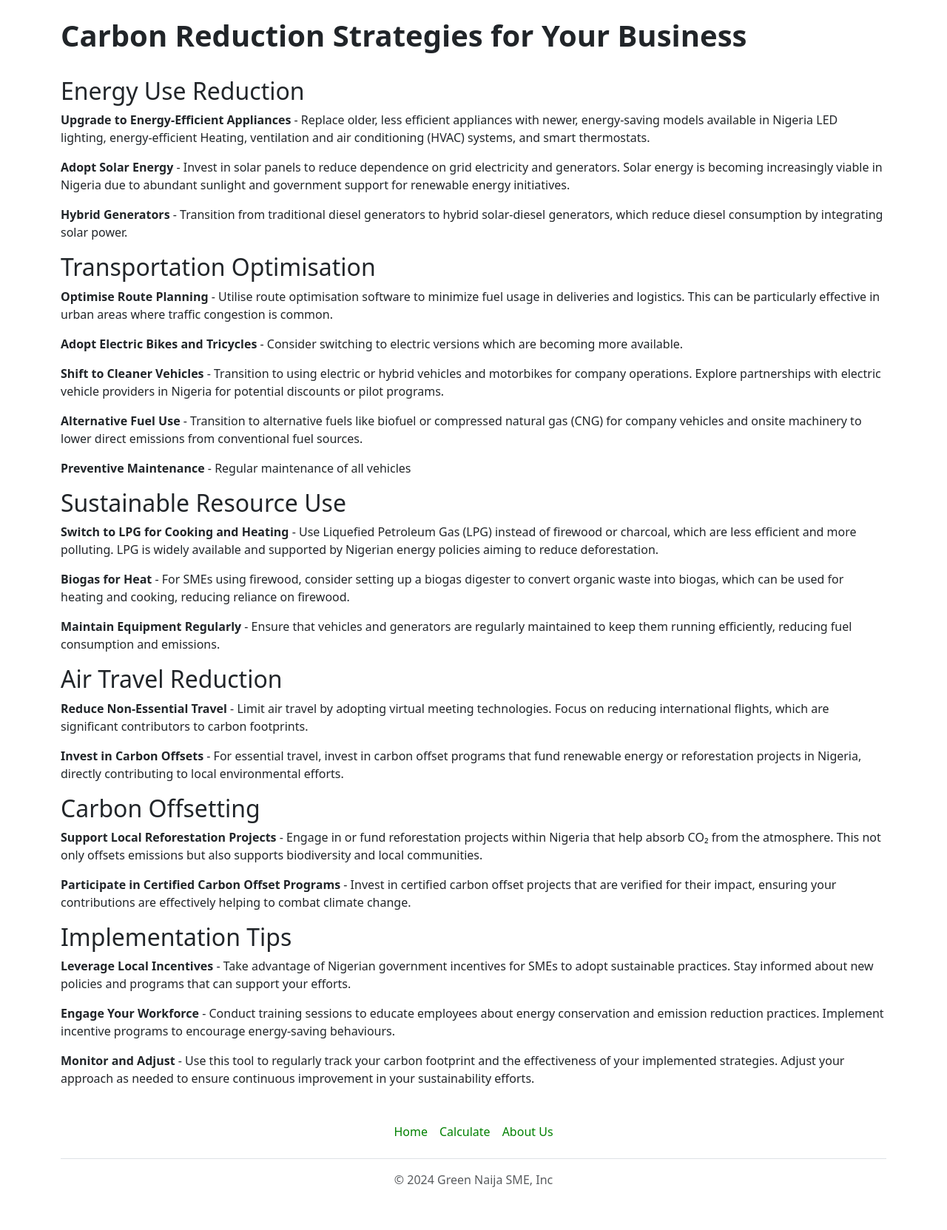
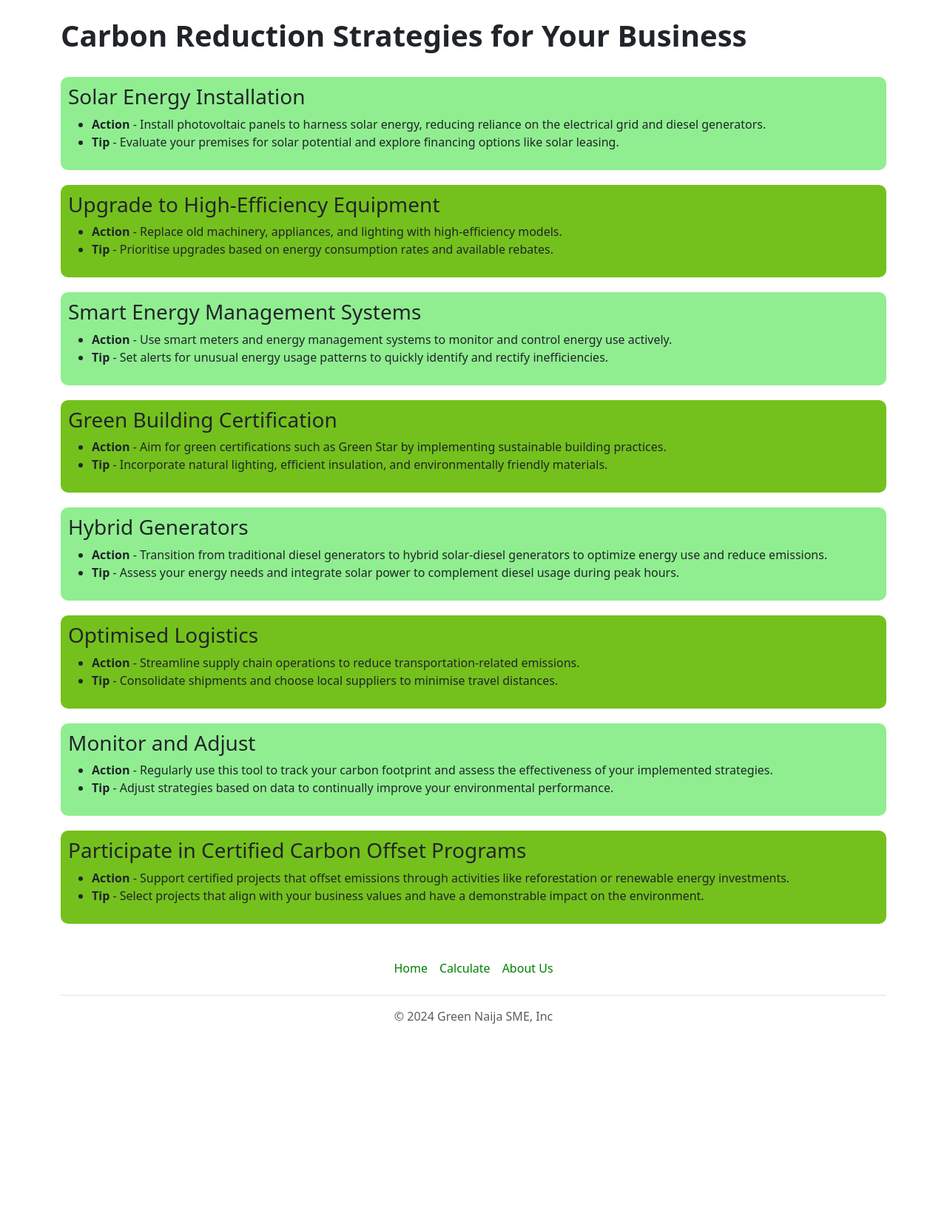
Before and after one commit to Te-mixx/Green-naija-sme, a Flask app: page /strategies in a window 1280 px wide. Shown: the part 121-1784 px from the top of the page at 74% size. After the commit the page ends 1505 px from the top, so only its background shows below. Run offline with Flask 3, Linux system fonts and the light colour scheme; the visitor is signed in with stand-in values (Sample User, id 1); some libraries are stand-ins or nearby versions.

```diff
--- a/flaskr/routes.py
+++ b/flaskr/routes.py
@@ -261,6 +261,12 @@ def strategies():
     return render_template('strategies.html', title='Strategies')
 
 
+@app.route("/strategiess", methods=['GET'])
+@login_required
+def strategiess():
+    return render_template('strategies1.html', title='Strategies')
+
+
 @app.route("/logout")
 def logout():
     logout_user()
--- a/flaskr/static/custom.css
+++ b/flaskr/static/custom.css
@@ -1,4 +1,18 @@
 /* custom.css */
+
+#result {
+    border-radius: 10px;
+    padding: 10px; /* Add padding for spacing */
+    margin-bottom: 20px; /* Add margin for spacing between ul elements */
+    background-color: lightgreen;
+}
+
+#result2 {
+    border-radius: 10px;
+    padding: 10px; /* Add padding for spacing */
+    margin-bottom: 20px; /* Add margin for spacing between ul elements */
+    background-color: rgb(116, 193, 29);
+}
 
 .custom-primary-btn {
     color: green;
--- a/flaskr/templates/strategies.html
+++ b/flaskr/templates/strategies.html
@@ -2,37 +2,71 @@
 {% block content%}
     <h1><strong> Carbon Reduction Strategies for Your Business </strong></h1>
     <br>
-    <h2> Energy Use Reduction </h2>
 
-    <p><strong> Upgrade to Energy-Efficient Appliances </strong> - Replace older, less efficient appliances with newer, energy-saving models available in Nigeria LED lighting, energy-efficient Heating, ventilation and air conditioning (HVAC) systems, and smart thermostats.</p>
+    <div id="result">
+        <h3> Solar Energy Installation </h3>
+        <ul>
+            <li><strong> Action </strong> - Install photovoltaic panels to harness solar energy, reducing reliance on the electrical grid and diesel generators.</li>
+            <li><strong> Tip </strong> - Evaluate your premises for solar potential and explore financing options like solar leasing.</li>
+        </ul>
 
-    <p><strong> Adopt Solar Energy </strong> - Invest in solar panels to reduce dependence on grid electricity and generators. Solar energy is becoming increasingly viable in Nigeria due to abundant sunlight and government support for renewable energy initiatives.</p>
-    <p><strong> Hybrid Generators </strong> - Transition from traditional diesel generators to hybrid solar-diesel generators, which reduce diesel consumption by integrating solar power.</p>
+    </div>
 
-    <h2> Transportation Optimisation </h2>
+    <div id="result2">
+        <h3> Upgrade to High-Efficiency Equipment </h3>
+        <ul>
+            <li><strong> Action </strong> - Replace old machinery, appliances, and lighting with high-efficiency models. </li>
+            <li><strong> Tip  </strong> - Prioritise upgrades based on energy consumption rates and available rebates.</li>
+        </ul>
 
-    <p><strong> Optimise Route Planning </strong> - Utilise route optimisation software to minimize fuel usage in deliveries and logistics. This can be particularly effective in urban areas where traffic congestion is common. </p>
-    <p><strong> Adopt Electric Bikes and Tricycles  </strong> - Consider switching to electric versions which are becoming more available.</p>
-    <p><strong> Shift to Cleaner Vehicles </strong> - Transition to using electric or hybrid vehicles and motorbikes for company operations. Explore partnerships with electric vehicle providers in Nigeria for potential discounts or pilot programs.</p>
-    <p><strong> Alternative Fuel Use </strong> - Transition to alternative fuels like biofuel or compressed natural gas (CNG) for company vehicles and onsite machinery to lower direct emissions from conventional fuel sources.</p>
-    <p><strong> Preventive Maintenance </strong> - Regular maintenance of all vehicles</p>
+    </div>
 
-    <h2> Sustainable Resource Use </h2>
-    <p><strong> Switch to LPG for Cooking and Heating </strong> - Use Liquefied Petroleum Gas (LPG) instead of firewood or charcoal, which are less efficient and more polluting. LPG is widely available and supported by Nigerian energy policies aiming to reduce deforestation.</p>
-    <p><strong> Biogas for Heat </strong> - For SMEs using firewood, consider setting up a biogas digester to convert organic waste into biogas, which can be used for heating and cooking, reducing reliance on firewood.</p>
-    <p><strong> Maintain Equipment Regularly </strong> - Ensure that vehicles and generators are regularly maintained to keep them running efficiently, reducing fuel consumption and emissions.</p>
+    <div id="result">
+        <h3> Smart Energy Management Systems </h3>
+        <ul>
+            <li><strong> Action </strong> - Use smart meters and energy management systems to monitor and control energy use actively.</li>
+            <li><strong> Tip </strong> - Set alerts for unusual energy usage patterns to quickly identify and rectify inefficiencies.</li>
+        </ul>
+    </div>
 
-    <h2> Air Travel Reduction </h2>
-    <p><strong> Reduce Non-Essential Travel </strong> - Limit air travel by adopting virtual meeting technologies. Focus on reducing international flights, which are significant contributors to carbon footprints.</p>
-    <p><strong> Invest in Carbon Offsets </strong> - For essential travel, invest in carbon offset programs that fund renewable energy or reforestation projects in Nigeria, directly contributing to local environmental efforts.</p>
+    <div id="result2">
+        <h3> Green Building Certification </h3>
+        <ul>
+            <li><strong> Action </strong> - Aim for green certifications such as Green Star by implementing sustainable building practices.</li>
+            <li><strong> Tip </strong> - Incorporate natural lighting, efficient insulation, and environmentally friendly materials.</li>
+        </ul>
+    </div>
 
-    <h2> Carbon Offsetting </h2>
-    <p><strong> Support Local Reforestation Projects </strong> - Engage in or fund reforestation projects within Nigeria that help absorb CO₂ from the atmosphere. This not only offsets emissions but also supports biodiversity and local communities.</p>
-    <p><strong> Participate in Certified Carbon Offset Programs </strong> - Invest in certified carbon offset projects that are verified for their impact, ensuring your contributions are effectively helping to combat climate change.</p>
+    <div id="result">
+        <h3> Hybrid Generators </h3>
+        <ul>
+            <li><strong> Action </strong> - Transition from traditional diesel generators to hybrid solar-diesel generators to optimize energy use and reduce emissions.</li>
+            <li><strong> Tip </strong> - Assess your energy needs and integrate solar power to complement diesel usage during peak hours.</p>
+        </ul>
+    </div>
 
-    <h2> Implementation Tips </h2>
-    <p><strong> Leverage Local Incentives </strong> - Take advantage of Nigerian government incentives for SMEs to adopt sustainable practices. Stay informed about new policies and programs that can support your efforts.</p>
-    <p><strong> Engage Your Workforce  </strong> - Conduct training sessions to educate employees about energy conservation and emission reduction practices. Implement incentive programs to encourage energy-saving behaviours.</p>
-    <p><strong> Monitor and Adjust </strong> - Use this tool to regularly track your carbon footprint and the effectiveness of your implemented strategies. Adjust your approach as needed to ensure continuous improvement in your sustainability efforts.</p>
+    <div id="result2">
+        <h3> Optimised Logistics </h3>
+        <ul>
+            <li><strong> Action </strong> - Streamline supply chain operations to reduce transportation-related emissions.</li>
+            <li><strong> Tip </strong> - Consolidate shipments and choose local suppliers to minimise travel distances.</li>
+        </ul>
+    </div>
+
+    <div id="result">
+        <h3> Monitor and Adjust </h3>
+        <ul>
+            <li><strong> Action </strong> - Regularly use this tool to track your carbon footprint and assess the effectiveness of your implemented strategies.</li>
+            <li><strong> Tip </strong> - Adjust strategies based on data to continually improve your environmental performance.</li>
+        </ul>
+    </div>
+
+    <div id="result2">
+        <h3> Participate in Certified Carbon Offset Programs </h3>
+        <ul>
+            <li><strong> Action </strong> - Support certified projects that offset emissions through activities like reforestation or renewable energy investments.</li>
+            <li><strong> Tip </strong> - Select projects that align with your business values and have a demonstrable impact on the environment.</li>
+        </ul>
+    </div>
 
 {% endblock content%}
```
Also changed, not shown: flaskr/templates/result.html (+4 -3 lines), flaskr/templates/strategies1.html (added, +72 -0 lines).
